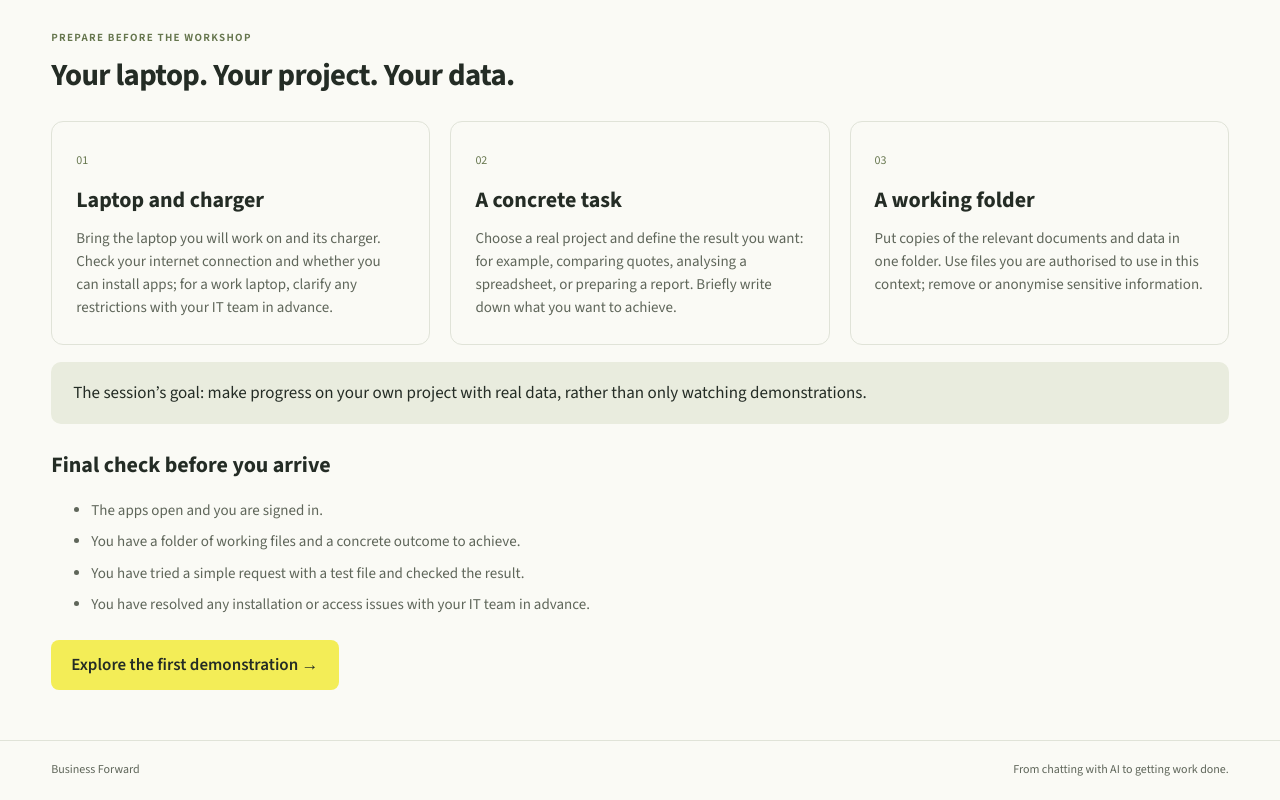
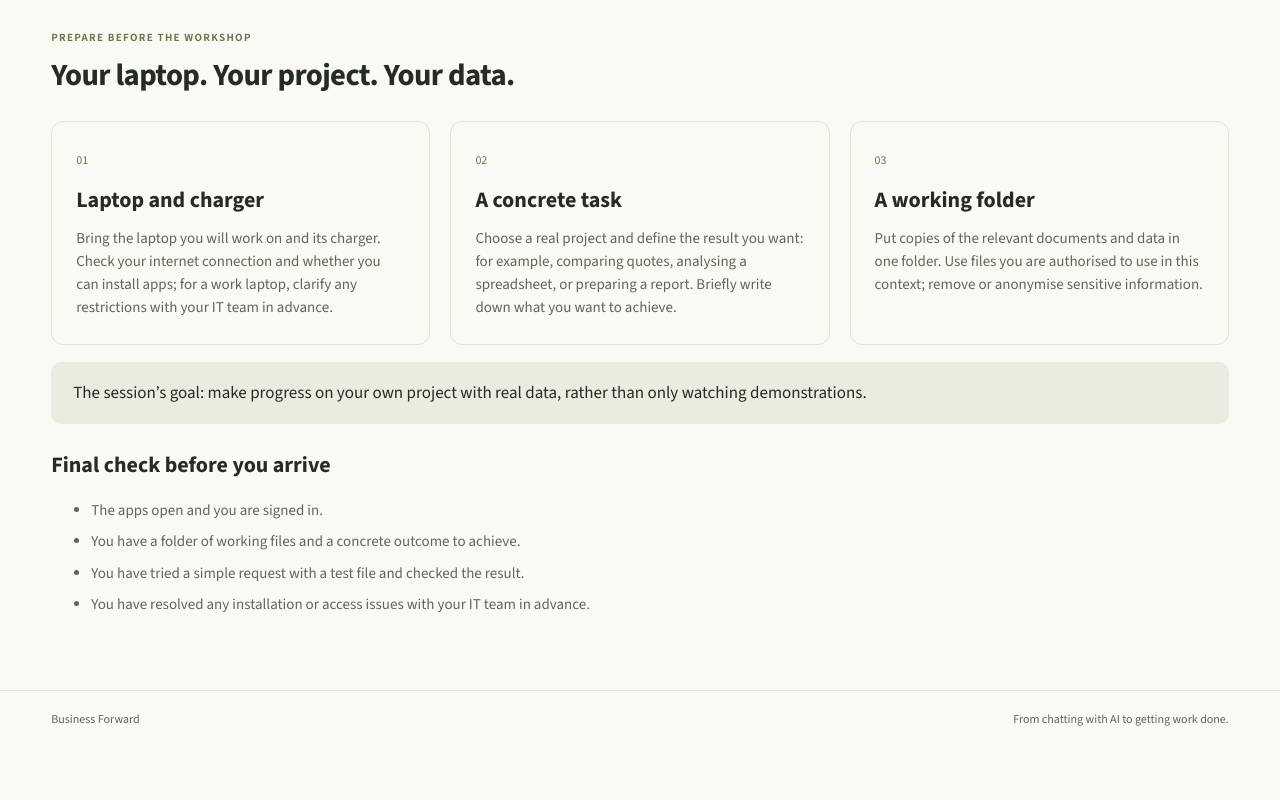
Before and after one commit to nboitout/Business_Forward_Workshop, a plain HTML site: page public/preparation/index.html in a window 1280 px wide. Shown: the part 1867-2667 px from the top of the page. After the commit the page ends 2617 px from the top, so only its background shows below. Drawn offline with Linux system fonts and the light colour scheme.

Commit message:
Remove preparation page demonstration button

```diff
--- a/public/preparation/index.html
+++ b/public/preparation/index.html
@@ -52,7 +52,6 @@
 </div>
 <p class="closing">Obiectivul sesiunii: să avansați pe un proiect propriu, cu date reale, nu doar să urmăriți demonstrații.</p>
 <div class="ready"><h3>Verificare finală, înainte să veniți</h3><ul><li>Aplicațiile se deschid și sunteți autentificat.</li><li>Aveți un folder cu fișierele de lucru și un rezultat concret de obținut.</li><li>Ați încercat o solicitare simplă cu un fișier de test și ați verificat rezultatul.</li><li>Ați rezolvat din timp eventualele probleme de instalare sau de acces cu echipa IT.</li></ul></div>
-<a class="button" href="/trace/#ro">Explorați prima demonstrație →</a>
 </section>
 </main><footer>Business Forward <span>From chatting with AI to getting work done.</span></footer>
 </body></html>
```
